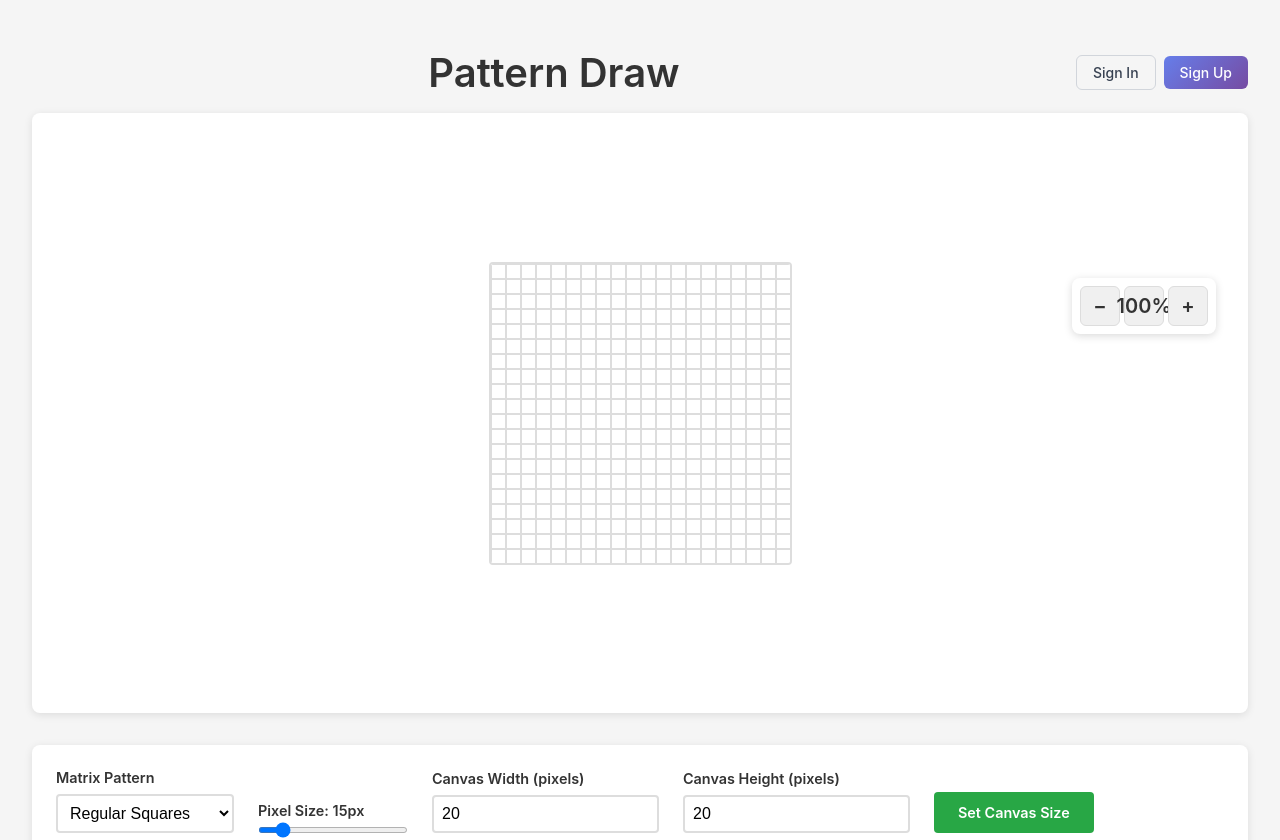
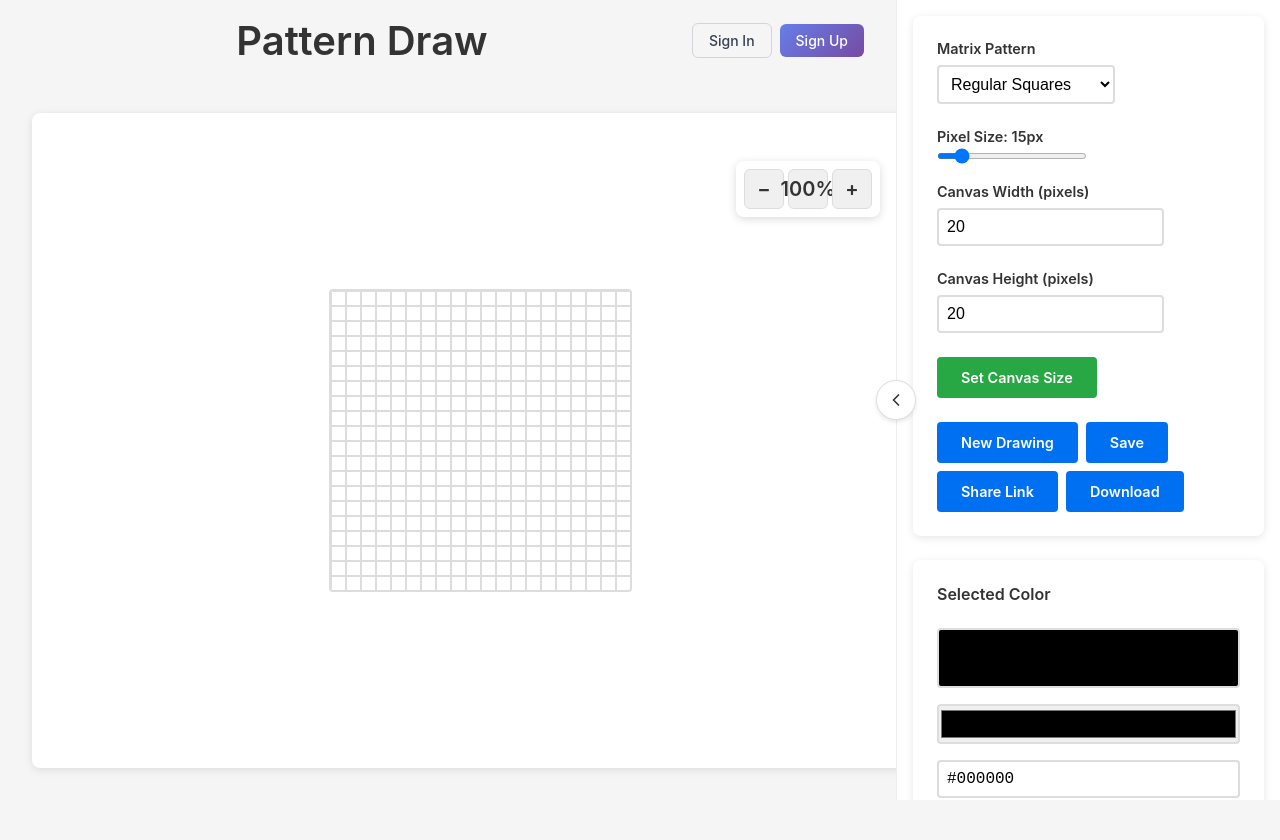
Before and after one commit to pilvikala/pattern-draw, a Next.js app: page / in a window 1280 px wide. Shown: the top 840 px of the page. After the commit the page ends 800 px from the top, so only its background shows below. Built offline with nearby package versions, Linux system fonts and the light colour scheme; no server answers.

Commit message:
panel collapsing

```diff
--- a/app/page.module.css
+++ b/app/page.module.css
@@ -110,6 +110,15 @@
   height: 100%;
 }
 
+.toolsPanel {
+  display: none;
+}
+
+.leftSection {
+  display: flex;
+  flex-direction: column;
+}
+
 .desktopControls,
 .desktopColorSection {
   display: none;
@@ -117,22 +126,40 @@
 
 @media (min-width: 768px) {
   .main {
-    padding: 2rem;
+    padding: 0;
   }
 
   .container {
-    max-width: 1400px;
-    margin: 0 auto;
-    height: auto;
-    min-height: 100vh;
+    max-width: 100%;
+    margin: 0;
+    height: 100vh;
+    display: flex;
+    flex-direction: row;
+    gap: 0;
+    position: relative;
+  }
+
+  .leftSection {
+    flex: 1;
+    display: flex;
+    flex-direction: column;
+    overflow: hidden;
+    min-width: 0;
+    position: relative;
+    z-index: 1;
+  }
+
+  .container.panelCollapsed .leftSection {
+    margin-right: 20px;
   }
 
   .header {
-    padding: 1rem 0;
+    padding: 1rem 2rem;
     border-bottom: none;
     background: transparent;
     justify-content: center;
     position: relative;
+    flex-shrink: 0;
   }
 
   .titleContainer {
@@ -157,41 +184,128 @@
   }
 
   .canvasContainer {
-    padding: 1rem;
+    flex: 1;
+    padding: 2rem;
     background: white;
     border-radius: 8px;
     box-shadow: 0 2px 8px rgba(0, 0, 0, 0.1);
-    margin-bottom: 2rem;
-    min-height: 600px;
+    margin: 2rem;
     overflow: auto;
+    display: flex;
+    justify-content: center;
+    align-items: center;
+    min-height: 0;
+    position: relative;
+    z-index: 0;
+  }
+
+  .toolsPanel {
+    display: block;
+    flex: 0 0 30%;
+    background: white;
+    border-left: 1px solid #eee;
+    padding: 1rem;
+    position: relative;
+    height: 100vh;
+    overflow-y: auto;
+    overflow-x: visible;
+    transition: flex 0.3s ease, min-width 0.3s ease;
+    min-width: 0;
+    z-index: 100;
+  }
+
+  .toolsPanel.collapsed {
+    flex: 0 0 1px;
+    min-width: 1px;
+    padding: 0;
+    overflow: visible;
+    border-left: none;
+  }
+
+  .panelToggle {
+    position: absolute;
+    right: calc(30% - 20px);
+    top: 50%;
+    transform: translateY(-50%);
+    width: 40px;
+    height: 40px;
+    background: white;
+    border: 1px solid #ddd;
+    border-radius: 50%;
+    display: flex;
+    align-items: center;
+    justify-content: center;
+    cursor: pointer;
+    box-shadow: 0 2px 4px rgba(0, 0, 0, 0.1);
+    z-index: 1000;
+    transition: right 0.3s ease;
+    color: #333;
+    pointer-events: auto;
+  }
+
+  .panelToggle.collapsed {
+    right: -20px;
+  }
+
+  .toolsPanel.collapsed .panelToggle {
+    left: -20px;
+  }
+
+  .panelToggle:hover {
+    background: #f5f5f5;
+    box-shadow: 0 2px 6px rgba(0, 0, 0, 0.15);
+  }
+
+  .panelContent {
+    display: flex;
+    flex-direction: column;
+    gap: 1.5rem;
+    height: 100%;
+  }
+
+  .toolsPanel.collapsed .panelContent {
+    display: none;
+  }
+
+  .toolsPanel.collapsed {
+    min-width: 0;
+    width: 0;
+  }
+
+  .panelSection {
+    display: flex;
+    flex-direction: column;
+    gap: 1rem;
   }
 
   .desktopControls {
-    display: block;
-    margin-bottom: 1.5rem;
+    display: none;
   }
 
   .desktopColorSection {
-    display: flex;
-    gap: 2rem;
-    margin-bottom: 2rem;
-    flex-wrap: wrap;
-    justify-content: center;
-    align-items: flex-start;
+    display: none;
   }
 }
 
 @media print {
   .header,
   .topBar,
-  .desktopControls,
-  .desktopColorSection {
+  .toolsPanel {
     display: none;
+  }
+
+  .container {
+    display: block;
+  }
+
+  .leftSection {
+    display: block;
   }
 
   .canvasContainer {
     box-shadow: none;
     padding: 0;
     margin: 0;
+    flex: none;
   }
 }
--- a/app/page.tsx
+++ b/app/page.tsx
@@ -34,6 +34,7 @@ function HomeContent() {
   const [isColorPickerMode, setIsColorPickerMode] = useState(false)
   const [currentDrawingId, setCurrentDrawingId] = useState<string | null>(null)
   const [isSaving, setIsSaving] = useState(false)
+  const [isPanelCollapsed, setIsPanelCollapsed] = useState(false)
 
   // Undo/Redo history
   const [history, setHistory] = useState<{ [key: string]: string }[]>([{}])
@@ -619,7 +620,8 @@ function HomeContent() {
 
   return (
     <main className={styles.main}>
-      <div className={styles.container}>
+      <div className={`${styles.container} ${isPanelCollapsed ? styles.panelCollapsed : ''}`}>
+        <div className={styles.leftSection}>
           <div className={styles.header}>
             <div className={styles.titleContainer}>
               <h1 className={styles.title}>Pattern Draw</h1>
@@ -707,9 +709,12 @@ function HomeContent() {
               isColorPickerMode={isColorPickerMode}
             />
           </div>
+        </div>
 
-        {/* Desktop controls - hidden on mobile */}
-        <div className={styles.desktopControls}>
+        {/* Desktop tools panel - hidden on mobile */}
+        <div className={`${styles.toolsPanel} ${isPanelCollapsed ? styles.collapsed : ''}`}>
+          <div className={styles.panelContent}>
+            <div className={styles.panelSection}>
               <Controls
                 pattern={pattern}
                 pixelSize={pixelSize}
@@ -728,9 +733,7 @@ function HomeContent() {
                 onPrint={() => { }}
               />
             </div>
-
-        {/* Desktop color section - hidden on mobile */}
-        <div className={styles.desktopColorSection}>
+            <div className={styles.panelSection}>
               <ColorPicker
                 selectedColor={selectedColor}
                 onColorChange={setSelectedColor}
@@ -749,6 +752,26 @@ function HomeContent() {
               />
             </div>
           </div>
+        </div>
+
+        {/* Panel toggle button - positioned outside panel for proper z-index */}
+        <button
+          className={`${styles.panelToggle} ${isPanelCollapsed ? styles.collapsed : ''}`}
+          onClick={() => setIsPanelCollapsed(!isPanelCollapsed)}
+          aria-label={isPanelCollapsed ? 'Expand panel' : 'Collapse panel'}
+          title={isPanelCollapsed ? 'Expand panel' : 'Collapse panel'}
+        >
+          {isPanelCollapsed ? (
+            <svg width="20" height="20" viewBox="0 0 24 24" fill="none" stroke="currentColor" strokeWidth="2" strokeLinecap="round" strokeLinejoin="round">
+              <path d="M9 18l6-6-6-6" />
+            </svg>
+          ) : (
+            <svg width="20" height="20" viewBox="0 0 24 24" fill="none" stroke="currentColor" strokeWidth="2" strokeLinecap="round" strokeLinejoin="round">
+              <path d="M15 18l-6-6 6-6" />
+            </svg>
+          )}
+        </button>
+      </div>
     </main>
   )
 }
```
Lines whose indentation alone changed are shown as unchanged.
